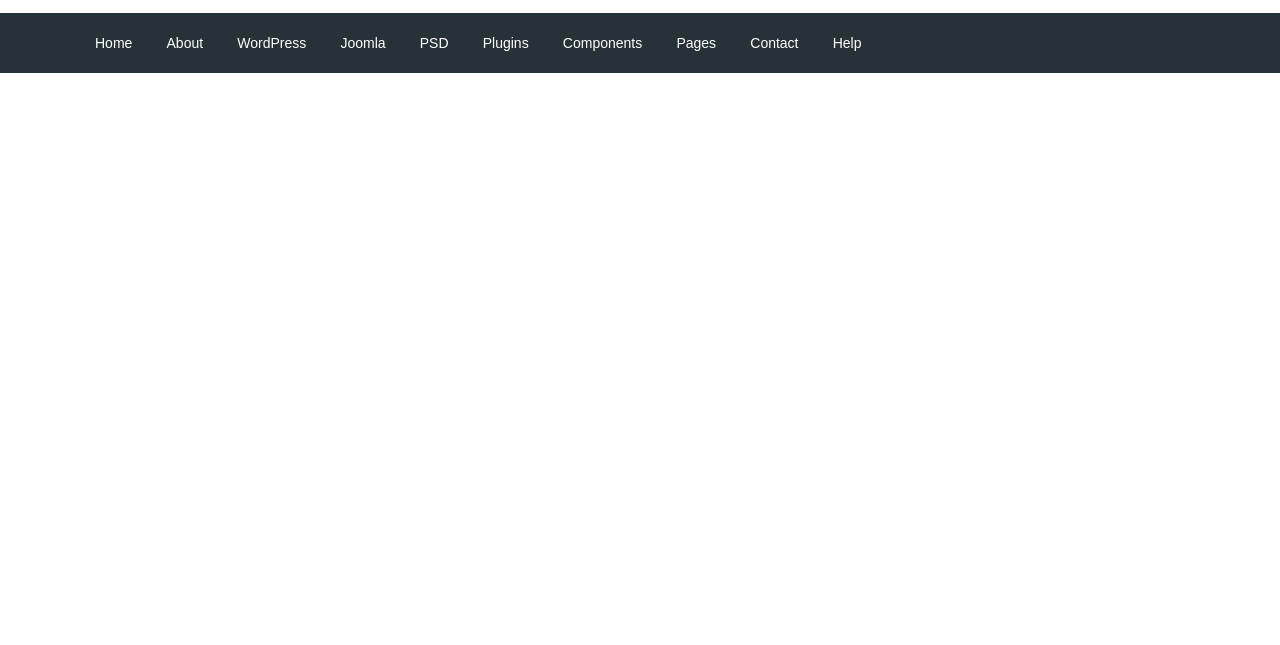
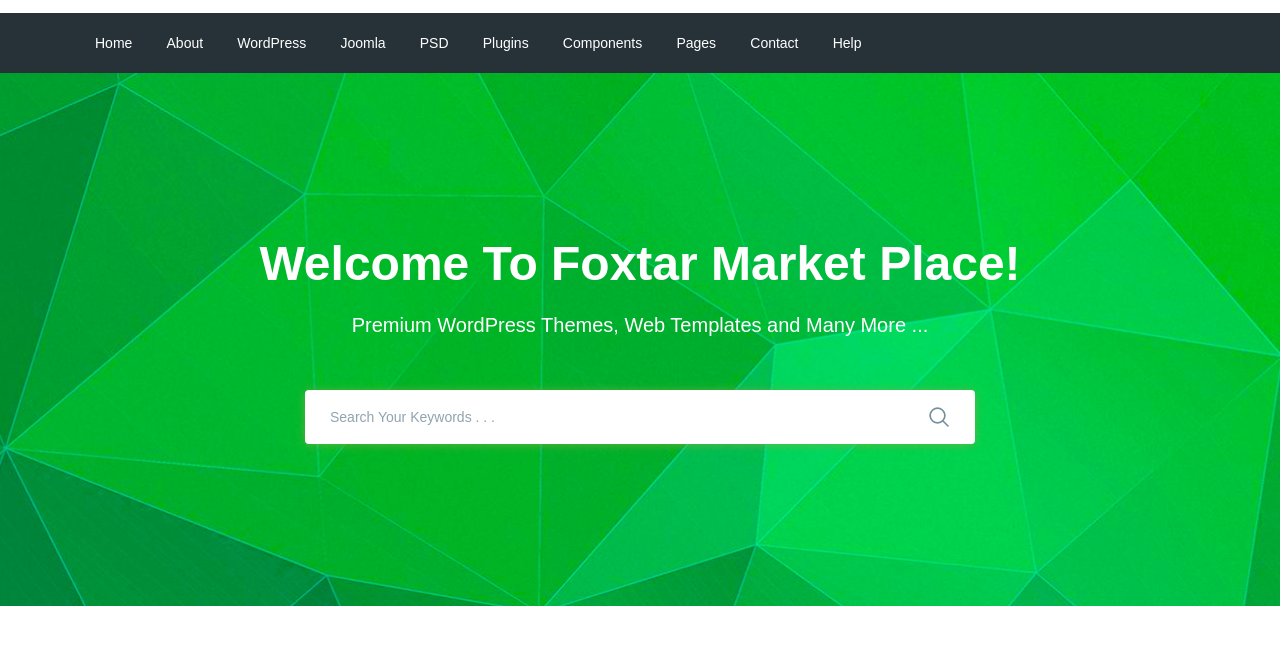
Before and after one commit to b-r1/moderno, a website: page app/index.html in a window 1280 px wide. Shown: the part 77-722 px from the top of the page. Drawn offline with nearby package versions, Linux system fonts and the light colour scheme; files that its build step writes are made by us from their sources.

Commit message:
added search section

```diff
--- a/app/index.html
+++ b/app/index.html
@@ -75,6 +75,30 @@
             </div>
         </div>
     </header>
+    <section class="search" style="background-image: url(images/search-bg.jpg);">
+        <div class="container">
+            <div class="search__inner">
+                <div class="search__inner-title">
+                    Welcome To Foxtar Market Place!
+                </div>
+                <div class="search__inner-text">
+                    Premium WordPress Themes, Web Templates and Many More ...
+                </div>
+                <div class="search__inner-form">
+                    <form>
+                        <input type="text" placeholder="Search Your Keywords . . ." required>
+                        <button type="submit">
+                            <img src="images/icons/search.png" alt="">
+                        </button>
+                    </form>
+
+                </div>
+
+            </div>
+
+        </div>
+
+    </section>
 
 
 
--- a/app/scss/style.scss
+++ b/app/scss/style.scss
@@ -56,3 +56,57 @@
         color: white;
     }
 }
+
+.search {
+    background-image: url(../images/search-bg.jpg);
+    background-repeat: no-repeat;
+    background-size: cover;
+    background-position: center;
+    min-height: 533px;
+}
+
+.search__inner {
+    padding: 155px 0px 100px;
+    color: white;
+    text-align: center;
+    &-title {
+        margin-bottom: 10px;
+        font-size: 48px;
+        font-weight: 700;
+        line-height: 72px;
+    }
+    &-text {
+        margin-bottom: 50px;
+        font-weight: 500;
+        font-size: 20px;
+        line-height: 30px;
+    }
+    &-form {
+        max-width: 670px;
+        margin: 0 auto;
+        position: relative;
+        input {
+            display: block;
+            box-shadow: 0px 1px 10px 0px rgba(124, 178, 64, 0.75);
+            width: 100%;
+            border-radius: 4px;
+            height: 54px;
+            border: none;
+            font-size: 14px;
+            font-weight: 500;
+            padding-left: 25px;
+            padding-right: 60px;
+            &::placeholder {
+                color: #90a4ae;
+                font-weight: 500;
+            }
+        }
+        button {
+            position: absolute;
+            border: none;
+            background-color: transparent;
+            right: 20px;
+            top: 16px;
+        }
+    }
+}
```
Also changed, not shown: app/images/icons/search.png (added), app/images/icons/search.svg (added), app/images/search-bg.jpg (added).
